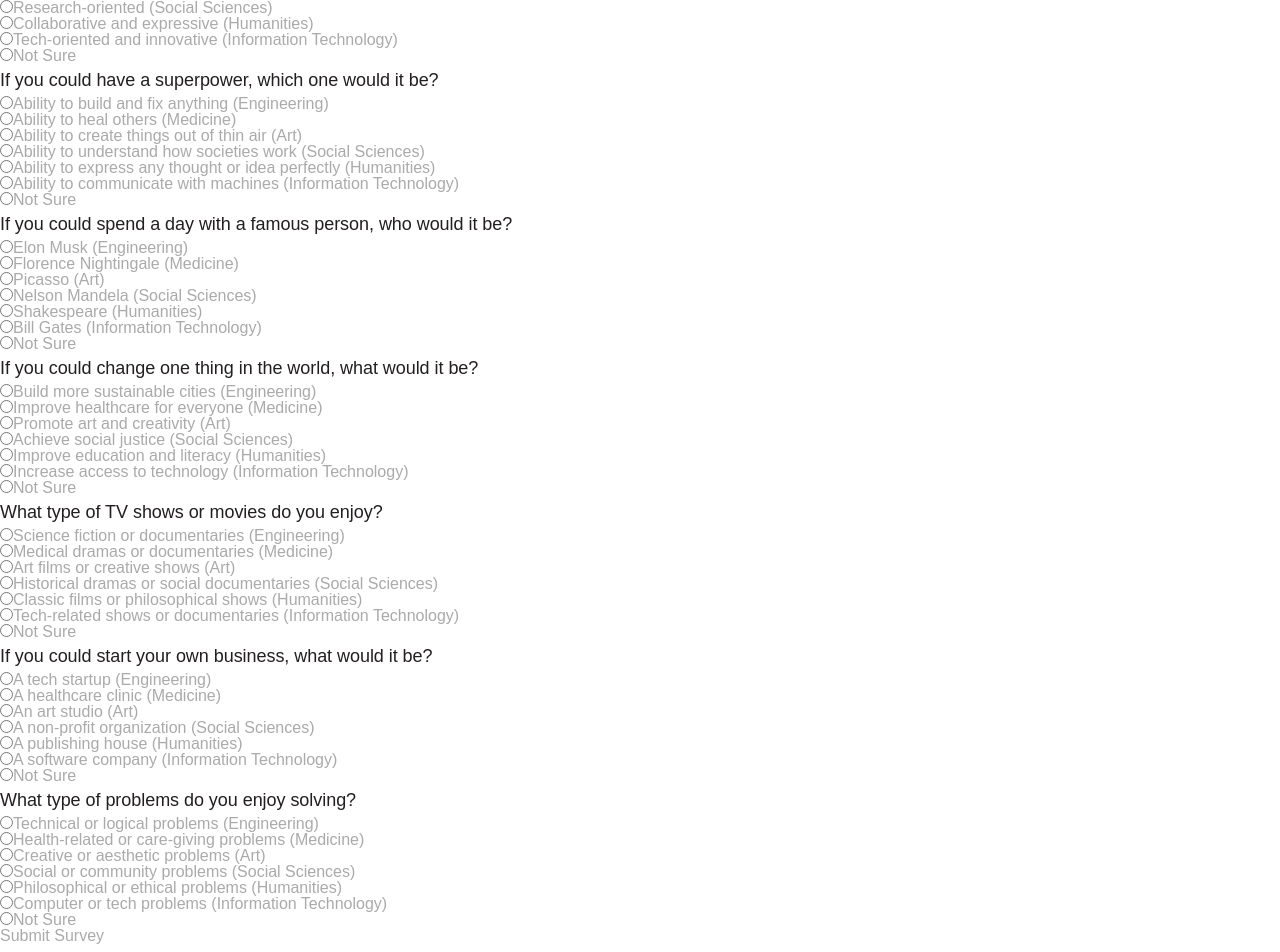
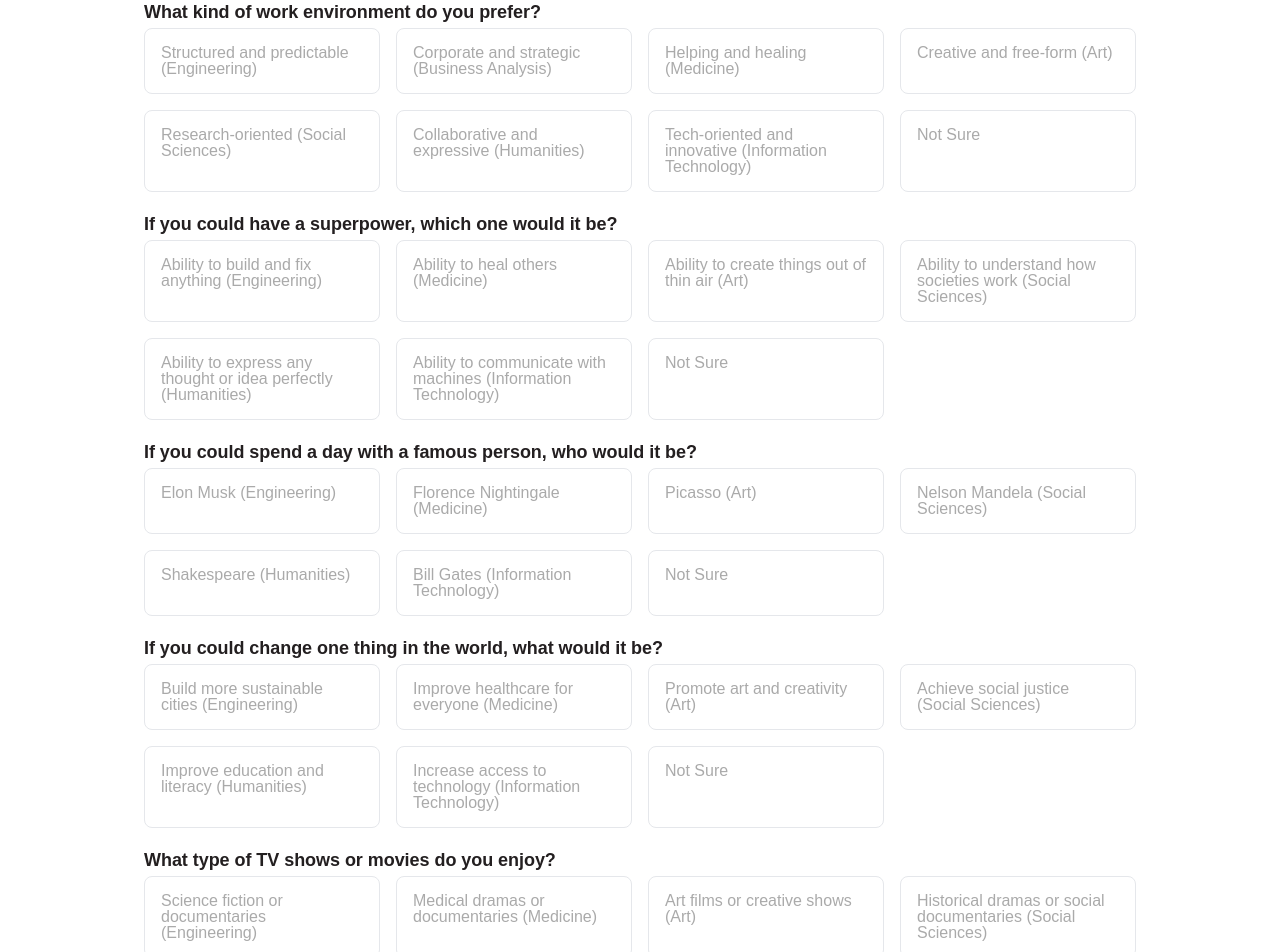
Before and after one commit to KingsleyAmankwah/path-findr-frontend, a React (Create React App) app: page /survey in a window 1280 px wide. Shown: the part 460-1412 px from the top of the page. Built offline with nearby package versions, Linux system fonts and the light colour scheme; a web font is replaced by a local one.

Commit message:
Final touches

```diff
--- a/src/components/Survey.js
+++ b/src/components/Survey.js
@@ -1,6 +1,12 @@
 import React, { useState } from "react";
+import {
+  createSearchParams,
+  useNavigate,
+  useSearchParams,
+} from "react-router-dom";
 
 function Survey() {
+  const navigate = useNavigate();
   const [responses, setResponses] = useState({
     question1: null,
     question2: null,
@@ -158,7 +164,7 @@
     })
       .then((response) => {
         if (response.ok) {
-          return response.text(); // If the response is text, use response.text() instead of response.json()
+          return response.text();
         } else {
           throw new Error(
             `Failed to submit survey. Status: ${response.status}`
@@ -166,7 +172,9 @@
         }
       })
       .then((data) => {
-        console.log("Server response:", data);
+        console.log("Server responsed:", data);
+
+        navigate(`/after-survey?data=${data}`);
       })
       .catch((error) => {
         console.error(error);
@@ -174,28 +182,36 @@
   };
 
   return (
-    <div>
-      <h1>Survey</h1>
+    <div className="mx-auto max-w-screen-lg p-4">
+      <h1 className="text-2xl font-bold mb-4">Survey</h1>
       <form>
         {questions.map((question, index) => (
-          <div key={index}>
-            <p>{question.question}</p>
-            {question.options.map((option, optionIndex) => (
-              <div key={optionIndex}>
-                <input
-                  type="radio"
-                  name={`question${index}`}
-                  value={optionIndex}
-                  checked={responses[`question${index}`] === optionIndex}
-                  onChange={() => handleResponse(index, optionIndex)}
-                />
-                <label>{option}</label>
-              </div>
-            ))}
+          <div key={index} className="mb-4">
+            <p className="font-semibold">{question.question}</p>
+            <div className="grid grid-cols-1 gap-4 md:grid-cols-2 lg:grid-cols-4">
+              {question.options.map((option, optionIndex) => (
+                <div
+                  key={optionIndex}
+                  onClick={() => handleResponse(index, optionIndex)}
+                  className={`border p-4 cursor-pointer rounded-lg ${
+                    responses[`question${index}`] === optionIndex
+                      ? "bg-blue-200"
+                      : "bg-white"
+                  }`}
+                >
+                  <label>{option}</label>
+                </div>
+              ))}
+            </div>
           </div>
         ))}
       </form>
-      <button onClick={submitSurvey}>Submit Survey</button>
+      <button
+        className="bg-blue-500 text-white px-4 py-2 rounded-full mt-4 hover:bg-blue-700 transition-colors"
+        onClick={submitSurvey}
+      >
+        Submit Survey
+      </button>
     </div>
   );
 }
```
